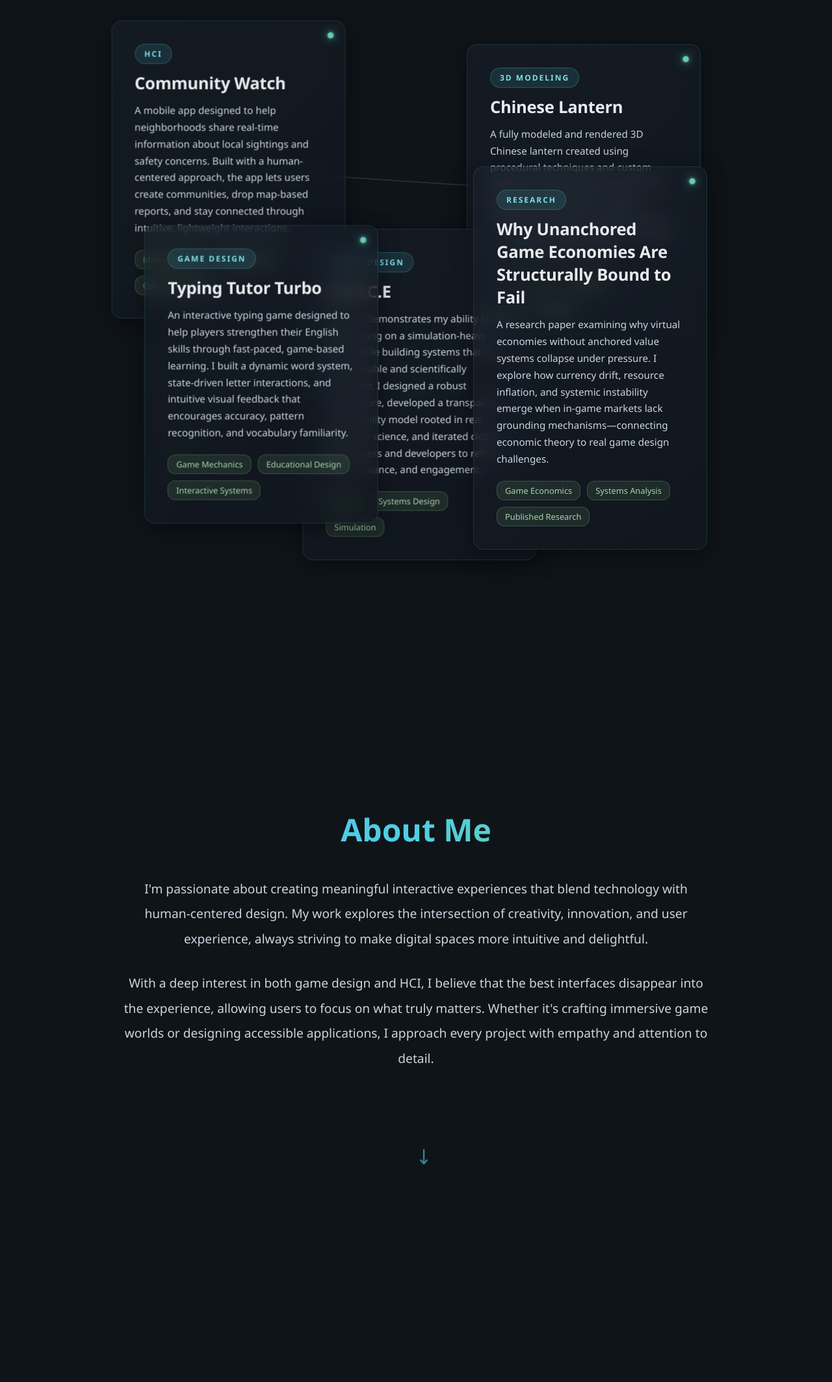
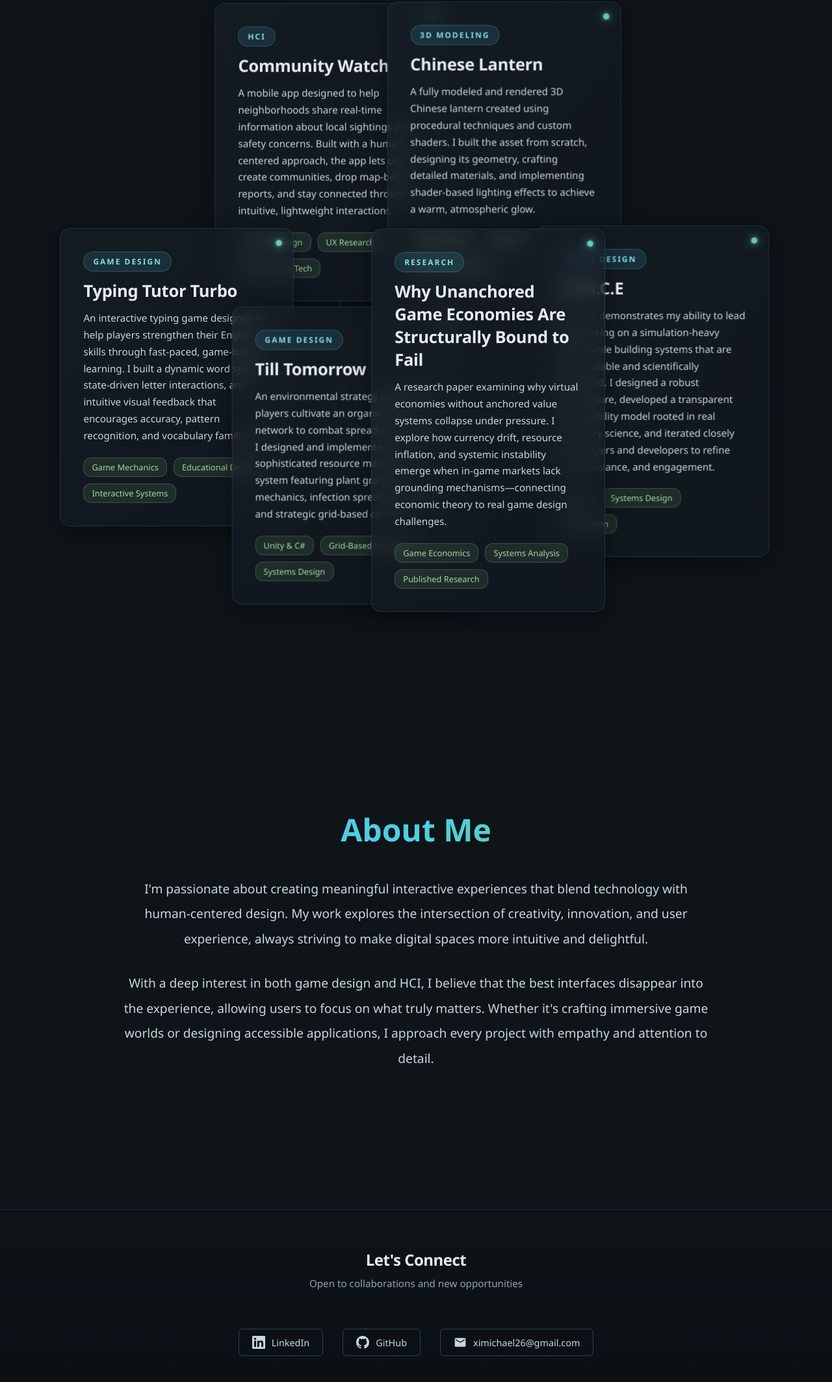
Before and after one commit to xismichael/Portfolio, a plain HTML site: page index.html in a window 1280 px wide. Shown: the part 1066-3193 px from the top of the page at 65% size. Before the commit the page ends 2927 px from the top, so only its background shows below. Drawn offline with Linux system fonts and the light colour scheme; animation ran at ten frames a second.

Commit message:
updated till tommorrow

```diff
--- a/index.html
+++ b/index.html
@@ -115,12 +115,12 @@
             box-shadow: 0 8px 32px rgba(0, 0, 0, 0.4);
         }
 
-        .project-card:nth-child(1) { animation-delay: 0s; }
-        .project-card:nth-child(2) { animation-delay: 1s; }
-        .project-card:nth-child(3) { animation-delay: 2s; }
-        .project-card:nth-child(4) { animation-delay: 3s; }
-        .project-card:nth-child(5) { animation-delay: 4s; }
-        .project-card:nth-child(6) { animation-delay: 5s; }
+        .project-card:nth-child(2) { animation-delay: 0s; }
+        .project-card:nth-child(3) { animation-delay: 1s; }
+        .project-card:nth-child(4) { animation-delay: 2s; }
+        .project-card:nth-child(5) { animation-delay: 3s; }
+        .project-card:nth-child(6) { animation-delay: 4s; }
+        .project-card:nth-child(7) { animation-delay: 5s; }
 
         @keyframes floatCard {
             0%, 100% { transform: translateY(0px) translateX(0px); }
@@ -377,20 +377,71 @@
             50% { transform: translateY(-20px); }
         }
 
-        /* Scroll indicator */
-        .scroll-indicator {
-            position: absolute;
-            bottom: 40px;
-            left: 50%;
-            transform: translateX(-50%);
-            animation: float 2s ease-in-out infinite;
+        /* Footer Section */
+        .footer {
+            padding: 60px 40px 40px;
+            background: linear-gradient(180deg, rgba(15, 20, 25, 0.3) 0%, rgba(10, 15, 20, 0.8) 100%);
+            border-top: 1px solid rgba(77, 208, 225, 0.15);
+            position: relative;
         }
 
-        .scroll-indicator::before {
-            content: '↓';
-            font-size: 2rem;
-            color: rgba(77, 208, 225, 0.6);
+        .footer-content {
+            max-width: 1200px;
+            margin: 0 auto;
+            display: flex;
+            flex-direction: column;
+            align-items: center;
+            gap: 40px;
         }
+
+        .footer-title {
+            font-size: 1.5rem;
+            color: #e8eaed;
+            font-weight: 600;
+            letter-spacing: -0.5px;
+            margin-bottom: 10px;
+        }
+
+        .footer-subtitle {
+            color: #90a4ae;
+            font-size: 0.95rem;
+            margin-bottom: 20px;
+        }
+
+        .contact-links {
+            display: flex;
+            gap: 30px;
+            align-items: center;
+            flex-wrap: wrap;
+            justify-content: center;
+        }
+
+        .contact-link {
+            display: flex;
+            align-items: center;
+            gap: 10px;
+            padding: 10px 20px;
+            background: transparent;
+            border: 1px solid rgba(77, 208, 225, 0.3);
+            border-radius: 6px;
+            color: #cbd5e0;
+            text-decoration: none;
+            font-size: 0.9rem;
+            transition: all 0.2s ease;
+            font-weight: 400;
+        }
+
+        .contact-link:hover {
+            border-color: rgba(77, 208, 225, 0.8);
+            color: #4dd0e1;
+        }
+
+        .contact-link svg {
+            width: 20px;
+            height: 20px;
+            fill: currentColor;
+        }
+
 
         /* Responsive */
         @media (max-width: 1200px) {
@@ -447,6 +498,30 @@
             .skills-container {
                 grid-template-columns: 1fr;
             }
+
+            .footer {
+                padding: 50px 30px 30px;
+            }
+
+            .footer-content {
+                gap: 30px;
+            }
+
+            .contact-links {
+                flex-direction: column;
+                gap: 15px;
+                width: 100%;
+            }
+
+            .contact-link {
+                width: 100%;
+                max-width: 280px;
+                justify-content: center;
+            }
+
+            .footer-title {
+                font-size: 1.3rem;
+            }
         }
     </style>
 </head>
@@ -462,7 +537,6 @@
                 I explore the intersection of interaction design, cognitive experience, and playful systems.
                 My work focuses on shaping technology that responds to human needs, emotions, and imagination.
             </p>
-            <div class="scroll-indicator"></div>
         </section>
 
         <!-- Projects Section -->
@@ -471,7 +545,7 @@
             <div class="projects-grid">
                 <canvas id="constellationCanvas"></canvas>
 
-                <div class="project-card" style="top: 5%; left: 8%;" data-index="0" onclick="window.open('https://drive.google.com/file/d/1d3-gJ_PH2w2TixQmvRjDdnoFFMhvK0Y_/view?usp=sharing', '_blank')">
+                <div class="project-card" style="top: 2%; left: 22%;" data-index="0" onclick="window.open('https://drive.google.com/file/d/1d3-gJ_PH2w2TixQmvRjDdnoFFMhvK0Y_/view?usp=sharing', '_blank')">
                     <div class="constellation-dot"></div>
                     <span class="type">HCI</span>
                     <h3>Community Watch</h3>
@@ -483,7 +557,7 @@
                     </div>
                 </div>
 
-                <div class="project-card" style="top: 8%; right: 10%;" data-index="1" onclick="window.open('https://xismichael.github.io/ChineseLantern3dModel/', '_blank')">
+                <div class="project-card" style="top: 2%; right: 22%;" data-index="1" onclick="window.open('https://xismichael.github.io/ChineseLantern3dModel/', '_blank')">
                     <div class="constellation-dot"></div>
                     <span class="type">3D Modeling</span>
                     <h3>Chinese Lantern</h3>
@@ -495,7 +569,19 @@
                     </div>
                 </div>
 
-                <div class="project-card" style="top: 38%; left: calc(50% - 180px);" data-index="2" onclick="window.open('https://play.unity.com/en/games/e799abed-e85b-4292-9428-fe05e054f096/space10', '_blank')">
+                <div class="project-card" style="top: 50%; left: 2%; margin-top: -120px;" data-index="2" onclick="window.open('https://xismichael.github.io/typingTutorTurbo/', '_blank')">
+                    <div class="constellation-dot"></div>
+                    <span class="type">Game Design</span>
+                    <h3>Typing Tutor Turbo</h3>
+                    <p>An interactive typing game designed to help players strengthen their English skills through fast-paced, game-based learning. I built a dynamic word system, state-driven letter interactions, and intuitive visual feedback that encourages accuracy, pattern recognition, and vocabulary familiarity.</p>
+                    <div class="project-tags">
+                        <span class="tag">Game Mechanics</span>
+                        <span class="tag">Educational Design</span>
+                        <span class="tag">Interactive Systems</span>
+                    </div>
+                </div>
+
+                <div class="project-card" style="top: 50%; right: 2%; margin-top: -120px;" data-index="3" onclick="window.open('https://play.unity.com/en/games/e799abed-e85b-4292-9428-fe05e054f096/space10', '_blank')">
                     <div class="constellation-dot"></div>
                     <span class="type">Game Design</span>
                     <h3>S.P.A.C.E</h3>
@@ -507,19 +593,19 @@
                     </div>
                 </div>
 
-                <div class="project-card" style="bottom: 15%; left: 12%;" data-index="3" onclick="window.open('https://xismichael.github.io/typingTutorTurbo/', '_blank')">
+                <div class="project-card" style="bottom: 2%; left: 24%;" data-index="4" onclick="window.open('https://mochoa.itch.io/till-tomorrow', '_blank')">
                     <div class="constellation-dot"></div>
                     <span class="type">Game Design</span>
-                    <h3>Typing Tutor Turbo</h3>
-                    <p>An interactive typing game designed to help players strengthen their English skills through fast-paced, game-based learning. I built a dynamic word system, state-driven letter interactions, and intuitive visual feedback that encourages accuracy, pattern recognition, and vocabulary familiarity.</p>
+                    <h3>Till Tomorrow</h3>
+                    <p>An environmental strategy game where players cultivate an organic plant network to combat spreading pollution. I designed and implemented a sophisticated resource management system featuring plant grafting mechanics, infection spread algorithms, and strategic grid-based combat.</p>
                     <div class="project-tags">
-                        <span class="tag">Game Mechanics</span>
-                        <span class="tag">Educational Design</span>
-                        <span class="tag">Interactive Systems</span>
+                        <span class="tag">Unity & C#</span>
+                        <span class="tag">Grid-Based Strategy</span>
+                        <span class="tag">Systems Design</span>
                     </div>
                 </div>
 
-                <div class="project-card" style="bottom: 12%; right: 10%;" data-index="4" onclick="window.open('PACSSR-301008-G4-终稿.docx.pdf', '_blank')">
+                <div class="project-card" style="bottom: 2%; right: 24%;" data-index="5" onclick="window.open('PACSSR-301008-G4-终稿.docx.pdf', '_blank')">
                     <div class="constellation-dot"></div>
                     <span class="type">Research</span>
                     <h3>Why Unanchored Game Economies Are Structurally Bound to Fail</h3>
@@ -551,6 +637,39 @@
                 </p>
             </div>
         </section>
+
+        <!-- Footer -->
+        <footer class="footer">
+            <div class="footer-content">
+                <div style="text-align: center;">
+                    <h3 class="footer-title">Let's Connect</h3>
+                    <p class="footer-subtitle">Open to collaborations and new opportunities</p>
+                </div>
+
+                <div class="contact-links">
+                    <a href="https://www.linkedin.com/in/ximichael/" target="_blank" class="contact-link">
+                        <svg viewBox="0 0 24 24" xmlns="http://www.w3.org/2000/svg">
+                            <path d="M20.447 20.452h-3.554v-5.569c0-1.328-.027-3.037-1.852-3.037-1.853 0-2.136 1.445-2.136 2.939v5.667H9.351V9h3.414v1.561h.046c.477-.9 1.637-1.85 3.37-1.85 3.601 0 4.267 2.37 4.267 5.455v6.286zM5.337 7.433c-1.144 0-2.063-.926-2.063-2.065 0-1.138.92-2.063 2.063-2.063 1.14 0 2.064.925 2.064 2.063 0 1.139-.925 2.065-2.064 2.065zm1.782 13.019H3.555V9h3.564v11.452zM22.225 0H1.771C.792 0 0 .774 0 1.729v20.542C0 23.227.792 24 1.771 24h20.451C23.2 24 24 23.227 24 22.271V1.729C24 .774 23.2 0 22.222 0h.003z"/>
+                        </svg>
+                        <span>LinkedIn</span>
+                    </a>
+
+                    <a href="https://github.com/xismichael" target="_blank" class="contact-link">
+                        <svg viewBox="0 0 24 24" xmlns="http://www.w3.org/2000/svg">
+                            <path d="M12 0c-6.626 0-12 5.373-12 12 0 5.302 3.438 9.8 8.207 11.387.599.111.793-.261.793-.577v-2.234c-3.338.726-4.033-1.416-4.033-1.416-.546-1.387-1.333-1.756-1.333-1.756-1.089-.745.083-.729.083-.729 1.205.084 1.839 1.237 1.839 1.237 1.07 1.834 2.807 1.304 3.492.997.107-.775.418-1.305.762-1.604-2.665-.305-5.467-1.334-5.467-5.931 0-1.311.469-2.381 1.236-3.221-.124-.303-.535-1.524.117-3.176 0 0 1.008-.322 3.301 1.23.957-.266 1.983-.399 3.003-.404 1.02.005 2.047.138 3.006.404 2.291-1.552 3.297-1.23 3.297-1.23.653 1.653.242 2.874.118 3.176.77.84 1.235 1.911 1.235 3.221 0 4.609-2.807 5.624-5.479 5.921.43.372.823 1.102.823 2.222v3.293c0 .319.192.694.801.576 4.765-1.589 8.199-6.086 8.199-11.386 0-6.627-5.373-12-12-12z"/>
+                        </svg>
+                        <span>GitHub</span>
+                    </a>
+
+                    <a href="mailto:ximichael26@gmail.com" class="contact-link">
+                        <svg viewBox="0 0 24 24" xmlns="http://www.w3.org/2000/svg">
+                            <path d="M20 4H4c-1.1 0-1.99.9-1.99 2L2 18c0 1.1.9 2 2 2h16c1.1 0 2-.9 2-2V6c0-1.1-.9-2-2-2zm0 4l-8 5-8-5V6l8 5 8-5v2z"/>
+                        </svg>
+                        <span>ximichael26@gmail.com</span>
+                    </a>
+                </div>
+            </div>
+        </footer>
     </div>
 
     <script>
@@ -674,14 +793,17 @@
 
             const positions = getProjectPositions();
 
-            // Define connections (constellation pattern)
+            // Define connections (constellation pattern - hexagon/star shape)
             const connections = [
-                [0, 1], // Top row
-                [0, 2], // Top left to center
-                [1, 2], // Top right to center
-                [2, 3], // Center to bottom left
-                [2, 4], // Center to bottom right
-                [3, 4], // Bottom row
+                [0, 1], // Top left to top right
+                [0, 2], // Top left to middle left
+                [1, 3], // Top right to middle right
+                [2, 4], // Middle left to bottom left
+                [3, 5], // Middle right to bottom right
+                [4, 5], // Bottom left to bottom right
+                [2, 3], // Middle left to middle right (cross connection)
+                [0, 4], // Top left to bottom left (long diagonal)
+                [1, 5], // Top right to bottom right (long diagonal)
             ];
 
             connections.forEach(([i, j]) => {
```
